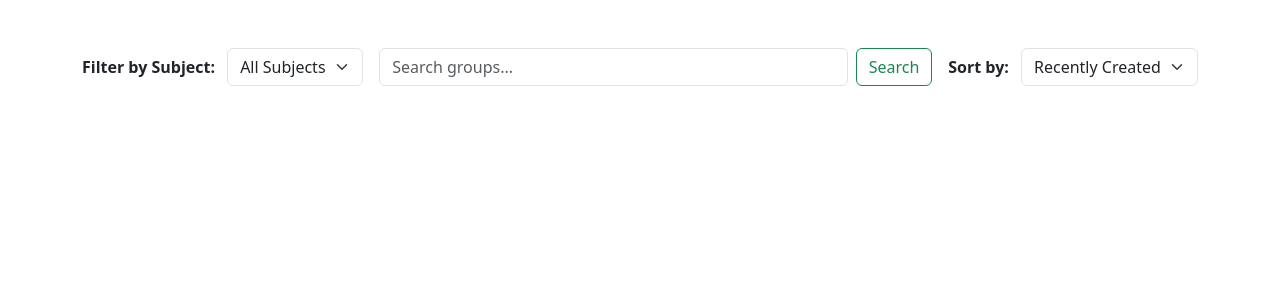
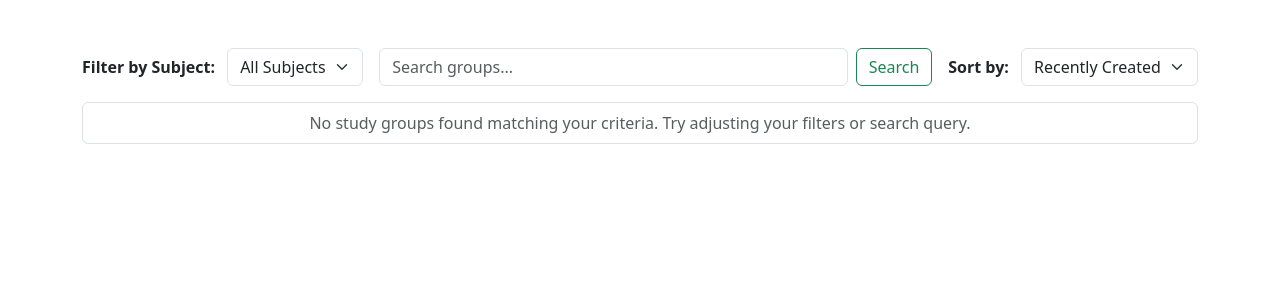
Before and after one commit to JoeyCorbett/StockStudy, a Flask app: page /find-groups in a window 1280 px wide. Shown: the part 272-572 px from the top of the page. Run offline with Flask 3, Linux system fonts and the light colour scheme; a user stored in the database is signed in; tables that the repository leaves empty hold one stand-in row (values such as "Sample post").

Commit message:
feat: Add group search functionality
- Groups can be searched for via the search bar in find groups by name, description, and owner name

```diff
--- a/app/main/routes.py
+++ b/app/main/routes.py
@@ -8,6 +8,8 @@ from app.models.membership_requests import GroupJoinRequest
 from app.main.utils import get_request
 from app.extensions import db
 import requests
+from sqlalchemy import or_
+from sqlalchemy.orm import aliased
 
 GOOGLE_MAPS_API_KEY = os.getenv('GOOGLE_MAPS_API_KEY')
 
@@ -159,6 +161,22 @@ def find_groups():
         subjects.append(group.subject)
 
     return render_template('find-groups.html', study_groups=filtered_groups, subjects=subjects)
+
+@main_bp.route('/search-groups')
+def search_groups():
+    query = request.args.get('q', '').lower()
+
+    owner_alias = aliased(User)
+
+    filtered_groups = db.session.query(StudyGroup).join(owner_alias, StudyGroup.owner).filter(
+        or_(
+            StudyGroup.name.ilike(f"%{query}%"),
+            StudyGroup.description.ilike(f"%{query}%"),
+            owner_alias.name.ilike(f"%{query}%")
+        )
+    ).all()
+
+    return render_template('find-groups.html', study_groups=filtered_groups)
 
 @main_bp.route("/profile")
 @login_required
--- a/app/main/templates/find-groups.html
+++ b/app/main/templates/find-groups.html
@@ -37,8 +37,8 @@
         </div>
 
         <div class="flex-grow-1 text-center mb-2 mb-md-0">
-            <form class="d-flex" role="search">
-                <input id="search-groups" class="form-control me-2" type="search" placeholder="Search groups..." aria-label="Search">
+            <form action="{{ url_for('main.search_groups') }}" method="GET" class="d-flex" role="search">
+                <input id="search-groups" name="q" class="form-control me-2" type="text" placeholder="Search groups..." aria-label="Search">
                 <button class="btn btn-outline-success" type="submit">Search</button>
             </form>
         </div>
@@ -53,6 +53,7 @@
     </div>
 
     <ul class="list-group">
+        {% if study_groups %}
             {% for group in study_groups %}
             <li class="list-group-item d-flex justify-content-between align-items-center">
                 <div>
@@ -91,6 +92,11 @@
                 </div>
             </li>
             {% endfor %}
+        {% else %}
+            <li class="list-group-item text-center text-muted">
+                No study groups found matching your criteria. Try adjusting your filters or search query.
+            </li>
+        {% endif %}
     </ul>
 </div>
 
--- a/app/templates/base.html
+++ b/app/templates/base.html
@@ -8,7 +8,7 @@
         <script src="https://cdn.jsdelivr.net/npm/bootstrap@5.3.3/dist/js/bootstrap.bundle.min.js" integrity="sha384-YvpcrYf0tY3lHB60NNkmXc5s9fDVZLESaAA55NDzOxhy9GkcIdslK1eN7N6jIeHz" crossorigin="anonymous"></script>
         <link rel="stylesheet" href="../static/style.css">
         <link rel="icon" href="{{ url_for('static', filename='images/books.png') }}">
-        <script src="{{ url_for('static', filename='script.js') }}"></script>
+        <script defer src="{{ url_for('static', filename='script.js') }}"></script>
     </head>
       <body>
         <nav class="navbar navbar-expand-md bg-body-tertiary border">
```
Lines whose indentation alone changed are shown as unchanged.
